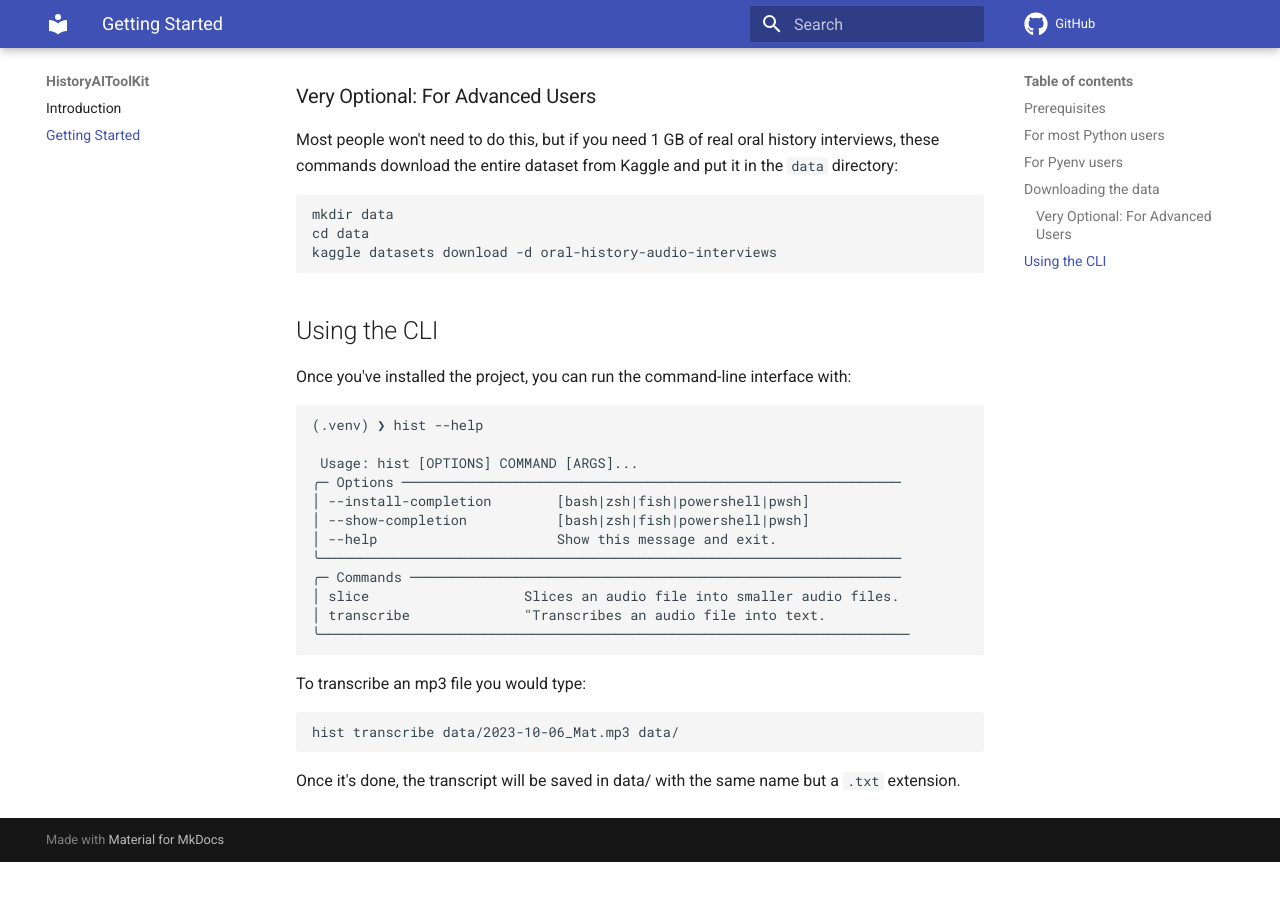
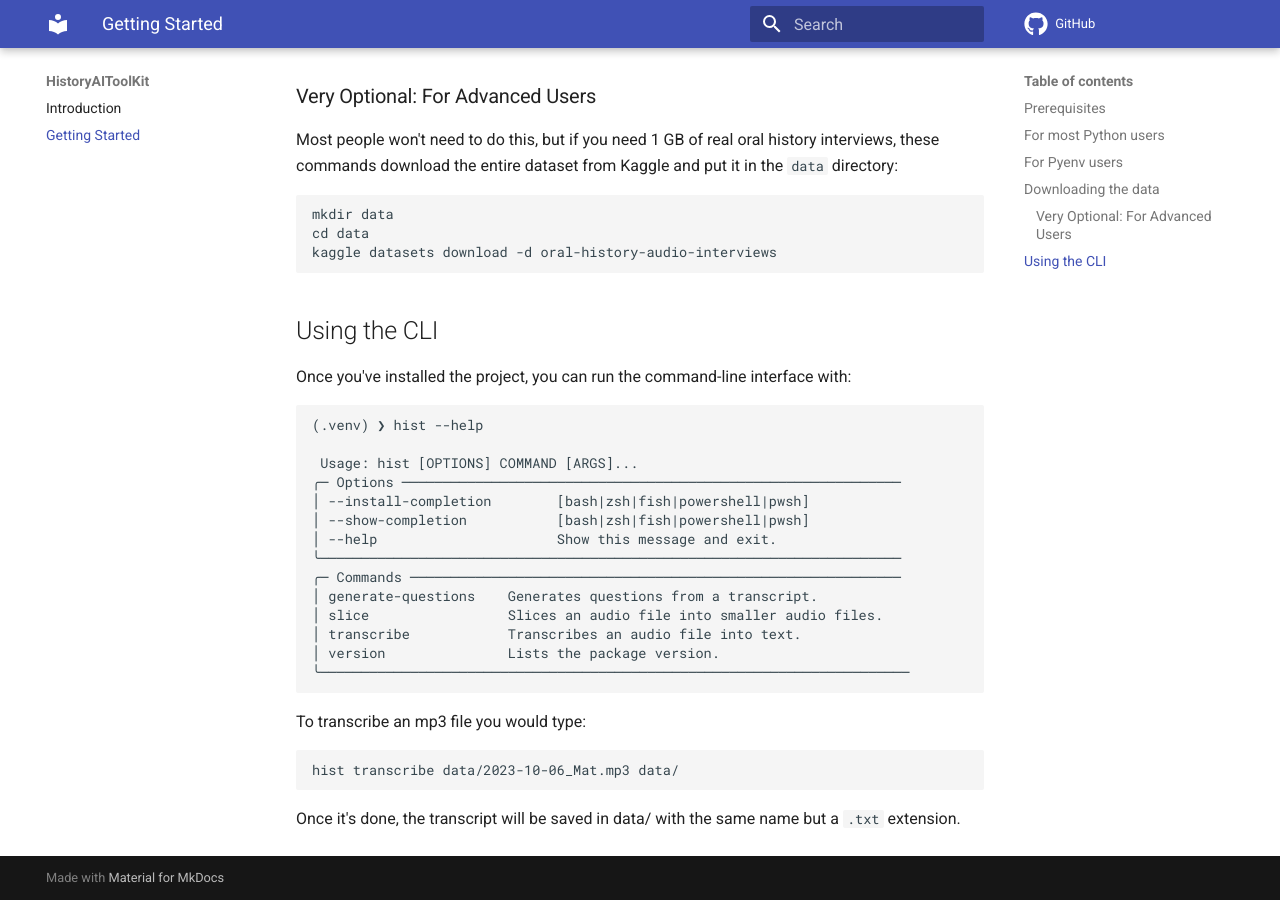
Before and after one commit to crisishistory/HistoryAIToolkit, an MkDocs documentation site: the page built from docs/getting_started.md, in a window 1280 px wide and 900 px high, scrolled down 1250 px. Built offline with MkDocs 1.6.1 and Material for MkDocs 9.7.7, drawn with Linux system fonts in a browser that asks for light colours; comment, search, counter and statistics services are not loaded; before the commit the page ends 2112 px from its top, so only the background shows below that.

Commit message:
Correct commands on getting started

````diff
--- a/docs/getting_started.md
+++ b/docs/getting_started.md
@@ -72,8 +72,10 @@ Once you've installed the project, you can run the command-line interface with:
 │ --help                      Show this message and exit.
 ╰───────────────────────────────────────────────────────────────────────
 ╭─ Commands ────────────────────────────────────────────────────────────
-│ slice                   Slices an audio file into smaller audio files.
-│ transcribe              "Transcribes an audio file into text.
+│ generate-questions    Generates questions from a transcript.
+│ slice                 Slices an audio file into smaller audio files.
+│ transcribe            Transcribes an audio file into text.
+│ version               Lists the package version.
 ╰────────────────────────────────────────────────────────────────────────
 ```
 
````
